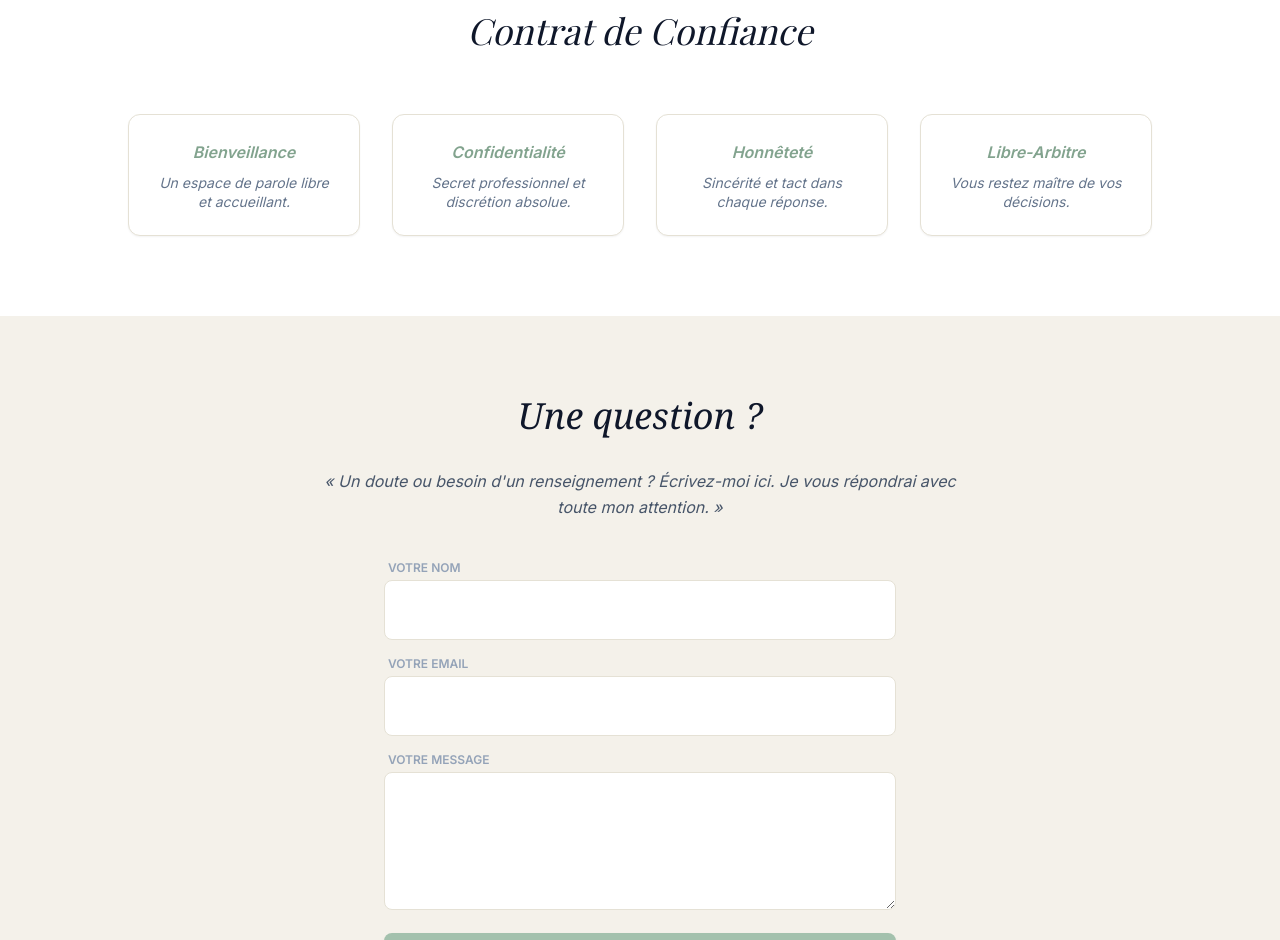
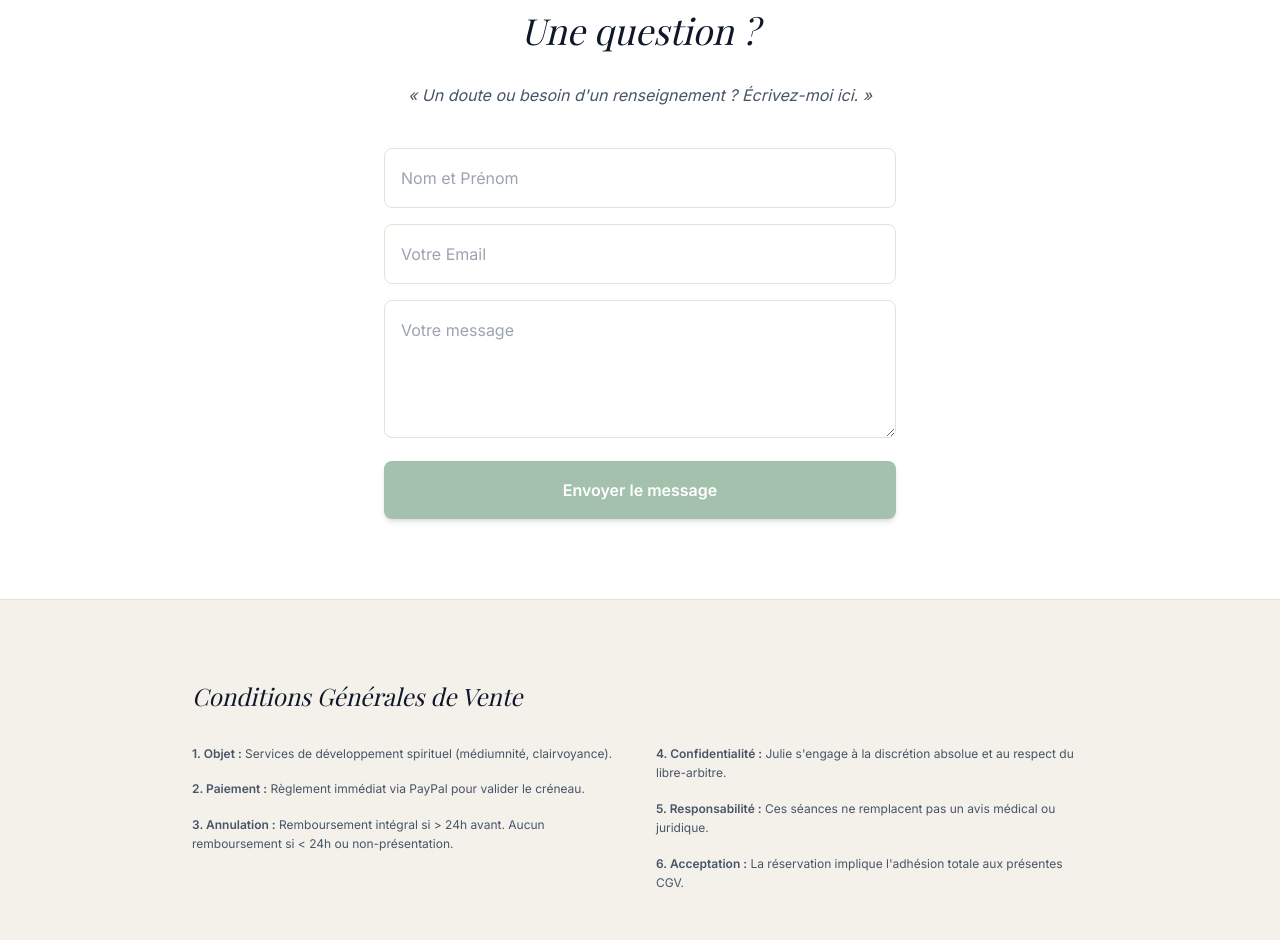
Before and after one commit to arnaudbain/auralis-spiritualite, a plain HTML site: page index.html in a window 1280 px wide. Shown: the part 1860-2800 px from the top of the page. Drawn offline with nearby package versions, Linux system fonts and the light colour scheme; a web font is replaced by a local one.

Commit message:
Update index.html

```diff
--- a/index.html
+++ b/index.html
@@ -24,7 +24,6 @@
                 <a href="#accueil" class="hover:text-vert-eau transition">Accueil</a>
                 <a href="#services" class="hover:text-vert-eau transition">Services</a>
                 <a href="#a-propos" class="hover:text-vert-eau transition">À Propos</a>
-                <a href="#ethique" class="hover:text-vert-eau transition">Éthique</a>
                 <a href="#contact" class="hover:text-vert-eau transition">Contact</a>
             </div>
             <a href="#services" class="bg-vert-eau text-white px-5 py-2 rounded-full text-sm font-semibold hover:opacity-90 transition shadow-sm">Réserver</a>
@@ -35,7 +34,7 @@
         <div class="max-w-4xl mx-auto text-center">
             <h1 class="text-4xl md:text-6xl mb-8 leading-tight text-slate-900 font-bold">Guidance intuitive et bienveillante pour retrouver votre clarté</h1>
             <p class="text-xl md:text-2xl text-slate-600 mb-10 italic">Une réponse précise à votre question du moment pour avancer sereinement.</p>
-            <a href="#services" class="inline-block bg-vert-eau text-white px-10 py-4 rounded-full text-lg font-semibold shadow-lg hover:translate-y-[-2px] transition-all">Découvrir mon service phare</a>
+            <a href="#services" class="inline-block bg-vert-eau text-white px-10 py-4 rounded-full text-lg font-semibold shadow-lg hover:translate-y-[-2px] transition-all text-center">Découvrir mon service phare</a>
         </div>
     </header>
 
@@ -45,7 +44,7 @@
             <div class="bg-white border border-sable rounded-2xl p-8 md:p-12 shadow-sm hover:shadow-xl transition-shadow border-t-8 border-t-vert-eau">
                 <div class="flex justify-between items-start mb-6">
                     <div>
-                        <h3 class="text-2xl font-bold mb-2 text-slate-800 font-serif">Séance Individuelle</h3>
+                        <h3 class="text-2xl font-bold mb-2 text-slate-800">Séance Individuelle</h3>
                         <p class="text-slate-500 uppercase tracking-widest text-xs font-semibold">Accompagnement spirituel</p>
                     </div>
                     <span class="text-3xl font-light text-vert-eau">35 €</span>
@@ -54,10 +53,10 @@
 
                 <div class="flex flex-col gap-4">
                     <a href="https://calendly.com/julia-ferrant-17" target="_blank" class="block text-center bg-slate-800 text-white py-4 rounded-xl font-bold hover:bg-slate-700 transition">
-                        1. Réserver mon créneau
+                        1. Réserver mon créneau (Week-end)
                     </a>
                     <a href="https://www.paypal.com/ncp/payment/9VEZSMPJY62KG" target="_blank" class="block text-center border-2 border-vert-eau text-vert-eau py-4 rounded-xl font-bold hover:bg-vert-eau hover:text-white transition">
-                        2. Régler la séance (Sécurisé)
+                        2. Régler la séance (PayPal Sécurisé)
                     </a>
                 </div>
                 <p class="text-center text-xs text-slate-400 mt-6 italic font-medium">La séance est confirmée dès réception du règlement.</p>
@@ -75,81 +74,38 @@
         </div>
     </section>
 
-    <section id="ethique" class="py-20 px-6 bg-white">
-        <div class="max-w-5xl mx-auto">
-            <h2 class="text-3xl md:text-4xl text-center mb-16 italic text-slate-900">Contrat de Confiance</h2>
-            <div class="grid md:grid-cols-2 lg:grid-cols-4 gap-8 text-center">
-                <div class="p-6 border border-sable rounded-xl bg-white shadow-sm">
-                    <h4 class="font-bold text-vert-eau mb-2 italic">Bienveillance</h4>
-                    <p class="text-sm text-slate-500 italic leading-snug">Un espace de parole libre et accueillant.</p>
+    <section id="contact" class="py-20 bg-white px-6">
+        <div class="max-w-2xl mx-auto text-center">
+            <h2 class="text-3xl md:text-4xl mb-8 italic text-slate-900">Une question ?</h2>
+            <p class="mb-10 text-slate-600 italic">« Un doute ou besoin d'un renseignement ? Écrivez-moi ici. »</p>
+
+            <form action="https://formspree.io/f/mreegdyd" method="POST" class="text-left space-y-4 max-w-lg mx-auto">
+                <input type="text" name="name" placeholder="Nom et Prénom" required class="w-full p-4 rounded-lg border border-sable outline-none focus:border-vert-eau transition">
+                <input type="email" name="email" placeholder="Votre Email" required class="w-full p-4 rounded-lg border border-sable outline-none focus:border-vert-eau transition">
+                <textarea name="message" rows="4" placeholder="Votre message" required class="w-full p-4 rounded-lg border border-sable outline-none focus:border-vert-eau transition"></textarea>
+                <input type="text" name="_gotcha" style="display:none">
+                <button type="submit" class="w-full bg-vert-eau text-white py-4 rounded-lg font-bold shadow-md hover:brightness-105 transition">Envoyer le message</button>
+            </form>
+        </div>
+    </section>
+
+    <section id="cgv" class="py-20 bg-sable px-6 border-t border-sable">
+        <div class="max-w-4xl mx-auto text-sm text-slate-600 space-y-6">
+            <h2 class="text-2xl text-slate-900 italic mb-8">Conditions Générales de Vente</h2>
+            <div class="grid md:grid-cols-2 gap-8 text-xs leading-relaxed">
+                <div class="space-y-4">
+                    <p><strong>1. Objet :</strong> Services de développement spirituel (médiumnité, clairvoyance).</p>
+                    <p><strong>2. Paiement :</strong> Règlement immédiat via PayPal pour valider le créneau.</p>
+                    <p><strong>3. Annulation :</strong> Remboursement intégral si > 24h avant. Aucun remboursement si < 24h ou non-présentation.</p>
                 </div>
-                <div class="p-6 border border-sable rounded-xl bg-white shadow-sm">
-                    <h4 class="font-bold text-vert-eau mb-2 italic">Confidentialité</h4>
-                    <p class="text-sm text-slate-500 italic leading-snug">Secret professionnel et discrétion absolue.</p>
-                </div>
-                <div class="p-6 border border-sable rounded-xl bg-white shadow-sm">
-                    <h4 class="font-bold text-vert-eau mb-2 italic">Honnêteté</h4>
-                    <p class="text-sm text-slate-500 italic leading-snug">Sincérité et tact dans chaque réponse.</p>
-                </div>
-                <div class="p-6 border border-sable rounded-xl bg-white shadow-sm">
-                    <h4 class="font-bold text-vert-eau mb-2 italic">Libre-Arbitre</h4>
-                    <p class="text-sm text-slate-500 italic leading-snug">Vous restez maître de vos décisions.</p>
+                <div class="space-y-4">
+                    <p><strong>4. Confidentialité :</strong> Julie s'engage à la discrétion absolue et au respect du libre-arbitre.</p>
+                    <p><strong>5. Responsabilité :</strong> Ces séances ne remplacent pas un avis médical ou juridique.</p>
+                    <p><strong>6. Acceptation :</strong> La réservation implique l'adhésion totale aux présentes CGV.</p>
                 </div>
             </div>
         </div>
     </section>
 
-    <section id="contact" class="py-20 bg-sable px-6">
-        <div class="max-w-2xl mx-auto text-center">
-            <h2 class="text-3xl md:text-4xl mb-8 italic text-slate-900 font-serif">Une question ?</h2>
-            <p class="mb-10 text-slate-600 italic font-medium">« Un doute ou besoin d'un renseignement ? Écrivez-moi ici. Je vous répondrai avec toute mon attention. »</p>
-
-            <form action="https://formspree.io/f/mreegdyd" method="POST" class="text-left space-y-4 max-w-lg mx-auto">
-                <div>
-                    <label class="block text-xs font-bold uppercase text-slate-400 mb-1 ml-1">Votre Nom</label>
-                    <input type="text" name="name" required class="w-full p-4 rounded-lg border border-sable outline-none focus:border-vert-eau focus:ring-1 focus:ring-vert-eau transition">
-                </div>
-                <div>
-                    <label class="block text-xs font-bold uppercase text-slate-400 mb-1 ml-1">Votre Email</label>
-                    <input type="email" name="email" required class="w-full p-4 rounded-lg border border-sable outline-none focus:border-vert-eau focus:ring-1 focus:ring-vert-eau transition">
-                </div>
-                <div>
-                    <label class="block text-xs font-bold uppercase text-slate-400 mb-1 ml-1">Votre Message</label>
-                    <textarea name="message" rows="4" required class="w-full p-4 rounded-lg border border-sable outline-none focus:border-vert-eau focus:ring-1 focus:ring-vert-eau transition"></textarea>
-                </div>
-                <input type="text" name="_gotcha" style="display:none">
-
-                <button type="submit" class="w-full bg-vert-eau text-white py-4 rounded-lg font-bold shadow-md hover:brightness-105 transition active:scale-[0.98]">Envoyer le message</button>
-            </form>
-        </div>
-    </section>
-
     <footer class="bg-slate-900 text-slate-400 py-16 px-6 text-sm">
-        <div class="max-w-6xl mx-auto grid md:grid-cols-3 gap-12 border-b border-slate-800 pb-12">
-            <div>
-                <h4 class="text-white text-lg font-bold mb-4 italic">Auralis Spiritualité</h4>
-                <p>Accompagnement et guidance intuitive par Julie Bain.</p>
-                <p class="mt-2 text-vert-eau font-medium">julia.ferrant.17@gmail.com</p>
-            </div>
-            <div>
-                <h4 class="text-white text-lg font-bold mb-4 italic">Mentions Légales</h4>
-                <p>Éditeur : Julie Bain<br>
-                   Statut : Micro-entreprise<br>
-                   SIRET : 80874427000030<br>
-                   Siège social : 16 avenue d’Aquitaine, 17150 Mirambeau</p>
-            </div>
-            <div>
-                <h4 class="text-white text-lg font-bold mb-4 italic">Hébergement</h4>
-                <p>Vercel Inc.<br>
-                   340 S Lemon Ave #1192,<br>
-                   Walnut, CA 91789, USA</p>
-            </div>
-        </div>
-        <div class="max-w-6xl mx-auto pt-8 flex flex-col md:flex-row justify-between gap-4 text-xs italic">
-            <p>&copy; 2026 Auralis Spiritualité. Propriété exclusive de Julie Bain.</p>
-            <p>La guidance ne remplace pas un diagnostic ou un traitement médical.</p>
-        </div>
-    </footer>
-
-</body>
-</html>
+        <div class="max-w-6xl mx-auto grid md:grid-cols-3 gap-1
```
